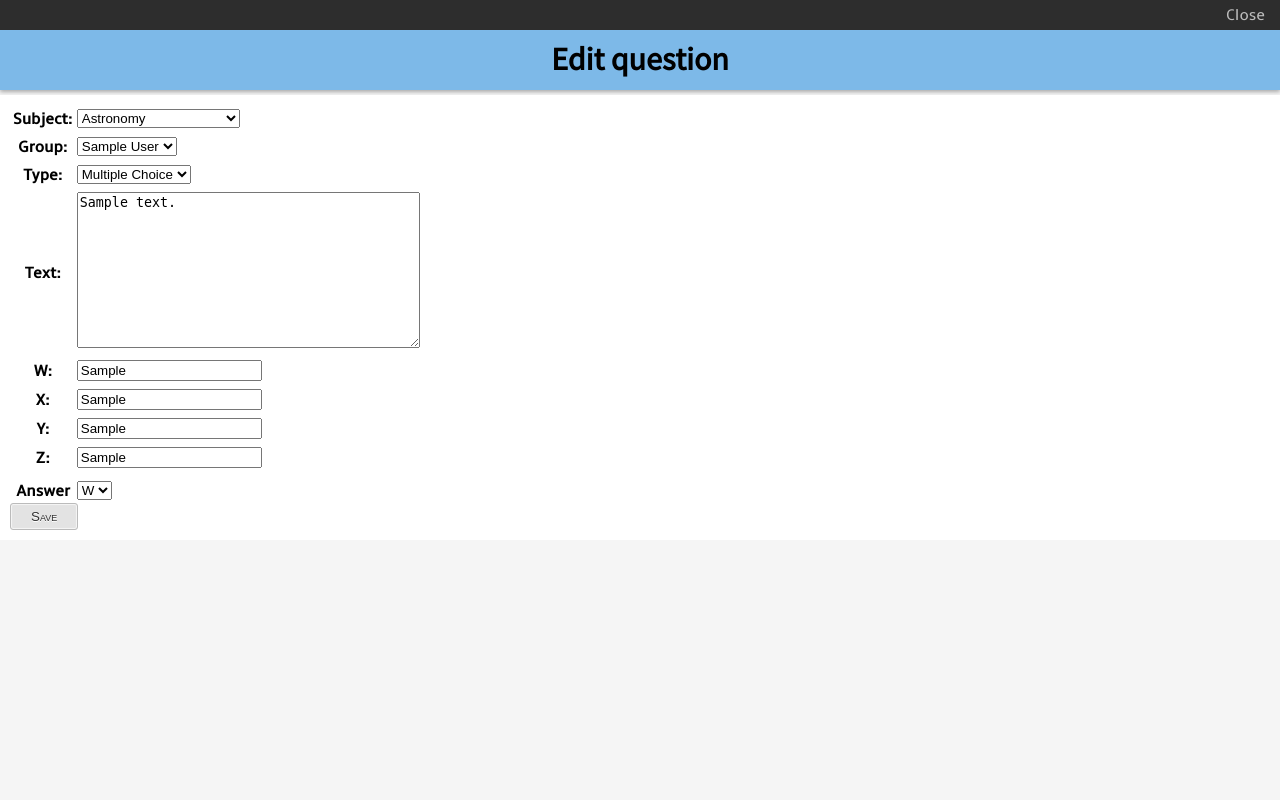
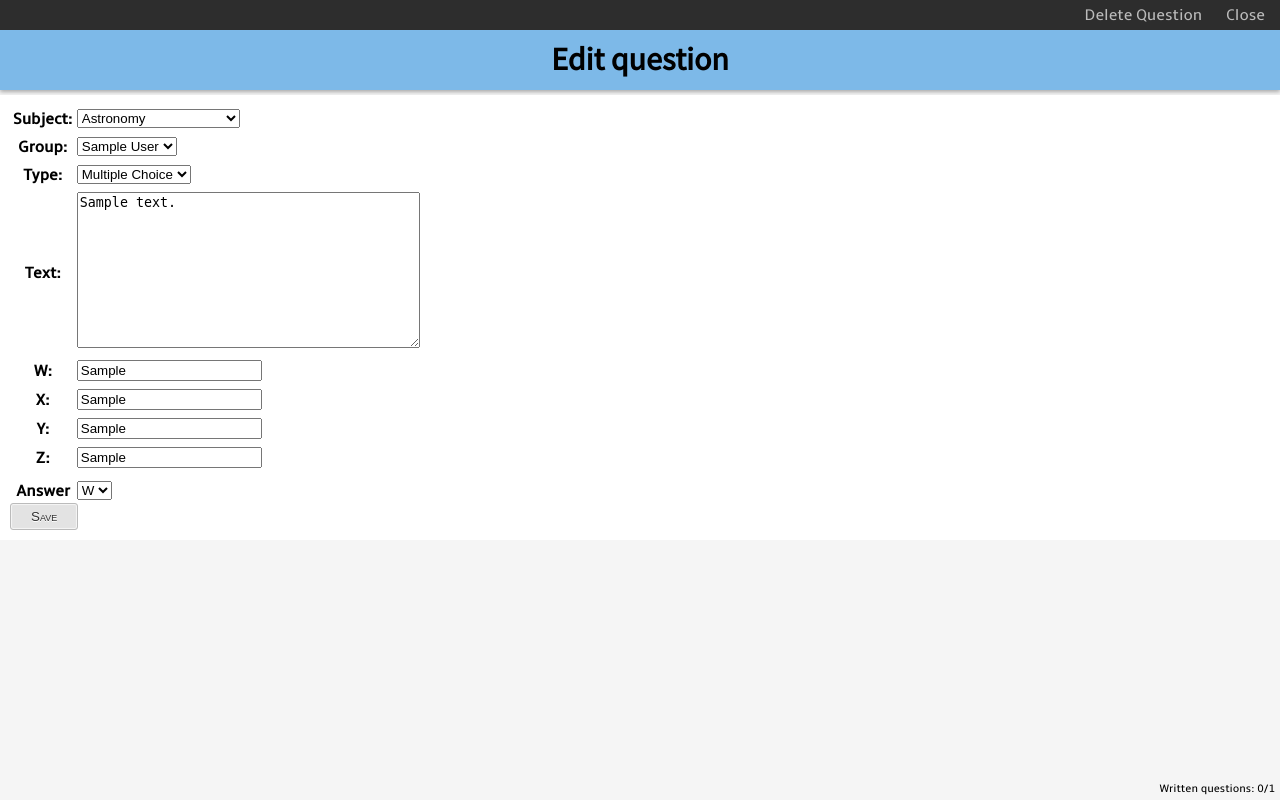
Before and after one commit to tsun1215/scibowl, a Django app: page /question/edit/1/?f=1 in a window 1280 px wide. Run offline with Django 3.2, Linux system fonts and the light colour scheme; a user stored in the database is signed in; data comes from the database, SQL or seed files in the repository; tables that the repository leaves empty hold one stand-in row (values such as "Sample post"); parts of the project's set-up code (start-up, migrations or seed data) failed here and were passed over.

Commit message:
Added question counter in addquestion.html

```diff
--- a/qset/models.py
+++ b/qset/models.py
@@ -121,6 +121,18 @@ class Question(models.Model):
     def get_edit_url(self):
         return "/question/edit/" + self.uid + "/"
 
+    def get_del_url(self):
+        return "/question/delete/" + self.uid + "/"
+
+
+def user_q_status(user, group=None):
+    queryset = Question.objects.all()
+    if(group):
+        queryset = queryset.filter(group=group, creator=user)
+    else:
+        queryset = queryset.filter(creator=user)
+    return queryset.filter(is_used=0).count().__str__()+"/"+queryset.count().__str__()
+
 
 class Set(models.Model):
     questions = models.ManyToManyField(Question, through='Set_questions')
--- a/qset/views.py
+++ b/qset/views.py
@@ -1,5 +1,5 @@
 # Create your views here.
-from qset.models import QuestionForm, Question, SetForm, Subject, Set, Set_questions
+from qset.models import QuestionForm, Question, SetForm, Subject, Set, Set_questions, user_q_status
 from django.http import HttpResponse, HttpResponseForbidden, HttpResponseRedirect
 from django.utils import simplejson
 from django.shortcuts import render_to_response, get_object_or_404, redirect
@@ -36,10 +36,10 @@ def addQuestion(request):
             q.creator = request.user
             q.save()
             form = QuestionForm(user=request.user, s_group=(q.group.id if q.group is not None else None), s_subject=q.subject.id)
-            return render_to_response('qset/addquestion.html', {"form": form, "action": action, "title": "Add Question", "success": "true"})
+            return render_to_response('qset/addquestion.html', {"form": form, "q_count": user_q_status(request.user), "action": action, "title": "Add Question", "success": "true"})
     else:
         form = QuestionForm(user=request.user)
-    return render_to_response('qset/addquestion.html', {"form": form, "action": action, "title": "Add Question", "success": request.GET.get("success", "false")})
+    return render_to_response('qset/addquestion.html', {"form": form, "q_count": user_q_status(request.user), "action": action, "title": "Add Question", "success": request.GET.get("success", "false")})
 
 
 @login_required
@@ -92,7 +92,8 @@ def removeQuestion(request, q_id):
         return HttpResponse(simplejson.dumps({"success": False}))
     if question.creator == request.user and question.is_used == 0:
         question.delete()
-        return HttpResponse(simplejson.dumps({"success": True, "q_id": q_id}))
+        messages.info(request, "Question Deleted")
+        return HttpResponse(simplejson.dumps({"success": True, "q_id": q_id}), mimetype='application/json')
     elif question.is_used != 0:
         # Prevent normal users from deleting
         return HttpResponseForbidden("Question already in set")
@@ -113,7 +114,7 @@ def editQuestion(request, q_id):
                 return redirect("/close/")
         else:
             form = QuestionForm(user=request.user, instance=question)
-        return render_to_response('qset/addquestion.html', {"form": form, "action": action, "ans": question.answer.strip().lower(), "type": "question", "title": "Edit question", "success": "false"})
+        return render_to_response('qset/addquestion.html', {"form": form, "q_count": user_q_status(request.user), "action": action, "question": question, "ans": question.answer.strip().lower(), "type": "question", "title": "Edit question", "success": "false"})
     elif question.is_used != 0:
         message = "Sorry, this question is being used in a set. You may not edit it."
         if request.user == question.creator:
--- a/templates/qset/addquestion.html
+++ b/templates/qset/addquestion.html
@@ -57,6 +57,18 @@
             }
             window.close();
         }
+        {%if question%}
+            function deleteQuestion(){
+                $.get("{{question.get_del_url}}", function(data){
+                    if(data.success){
+                        $("#content-container").html("<h1>Question Removed</h1>");
+                        closeWindow();
+                    }else{
+                        alert("An error as occured");
+                    }
+                });
+            }
+        {%endif%}
     </script>
     <style type="text/css">
     #content-container{
@@ -64,9 +76,8 @@
         width:auto;
         padding:10px;
     }
-    #nav a{
-        position:absolute;
-        right:5px;
+    #nav{
+        text-align: right;
     }
     header h1{
         margin:0;
@@ -74,11 +85,21 @@
     textarea{
         resize:vertical;
     }
+    #q_count{
+        position: fixed;
+        padding:5px;
+        right:0;
+        bottom:0;
+        font-size: 0.7em;
+    }
     </style>
 {%endblock%}
 
 {%block topbar%}
 <div id="nav">
+    {%if question%}
+        <a href="javascript:deleteQuestion()">Delete Question</a>
+    {%endif%}
     <a href="javascript:closeWindow()">Close</a>
 </div>
 {%endblock%}
@@ -113,4 +134,7 @@
     </table>
     <input type="submit" value="Save"/>
 </form>
+<div id="q_count">
+    Written questions: {{q_count}}
+</div>
 {%endblock%}
```
